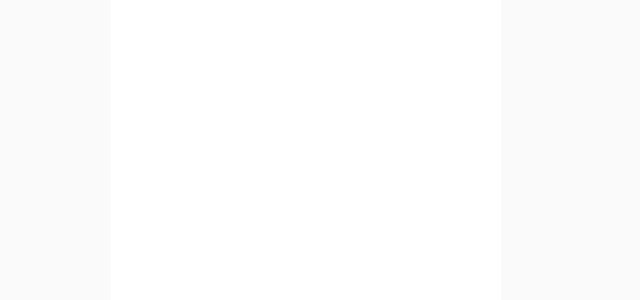
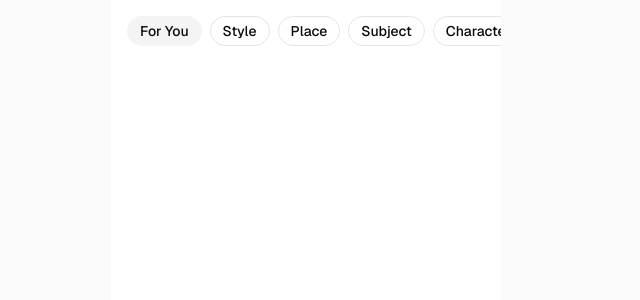
Before and after one commit to saboorbakshi/gentube, a Next.js app: page / in a window 1280 px wide. Shown: the top 300 px of the page, without its empty margins (334-974 px from the left). Built offline with nearby package versions, Linux system fonts and the light colour scheme.

Commit message:
feat: add categories scroll bar

```diff
--- a/app/page.tsx
+++ b/app/page.tsx
@@ -1,10 +1,62 @@
-import Image from "next/image";
+"use client";
+
+import { useState } from "react";
+
+const CATEGORIES = [
+  "For You",
+  "Style",
+  "Place",
+  "Subject",
+  "Characters",
+  "Search All",
+];
+
+function CategoryTag({
+  label,
+  isActive,
+  onClick,
+  isFirst
+}: {
+  label: string;
+  isActive: boolean;
+  onClick: () => void;
+  isFirst?: boolean;
+}) {
+  return (
+    <button
+      onClick={onClick}
+      className={`
+        px-3 py-1 text-sm rounded-full whitespace-nowrap transition-colors border font-medium
+        ${isFirst ? 'ml-4' : ''}
+        ${isActive
+          ? "bg-zinc-100 dark:bg-zinc-800 border-transparent"
+          : "bg-transparent border-zinc-200 dark:border-zinc-800 hover:bg-zinc-50 dark:hover:bg-zinc-900"
+        }
+      `}
+    >
+      {label}
+    </button>
+  );
+}
 
 export default function Home() {
+  const [activeCategory, setActiveCategory] = useState("For You");
+
   return (
     <div className="flex min-h-screen items-center justify-center bg-zinc-50 font-sans dark:bg-black">
-      <main className="flex h-[844px] w-[390px] flex-col items-center bg-white dark:bg-black sm:items-start p-4">
-        <div className="flex flex-col items-center gap-6 text-center sm:items-start sm:text-left">
+      <main className="flex h-[844px] w-[390px] flex-col items-center bg-white dark:bg-black sm:items-start py-4">
+        <div className="flex w-full gap-2 overflow-x-auto pb-4 [scrollbar-width:none] [-ms-overflow-style:none] [&::-webkit-scrollbar]:hidden">
+          {CATEGORIES.map((category, index) => (
+            <CategoryTag
+              key={category}
+              label={category}
+              isActive={activeCategory === category}
+              onClick={() => setActiveCategory(category)}
+              isFirst={index === 0}
+            />
+          ))}
+          {/* Spacer for right side padding in scroll */}
+          <div className="min-w-[16px]" />
         </div>
       </main>
     </div>
```
